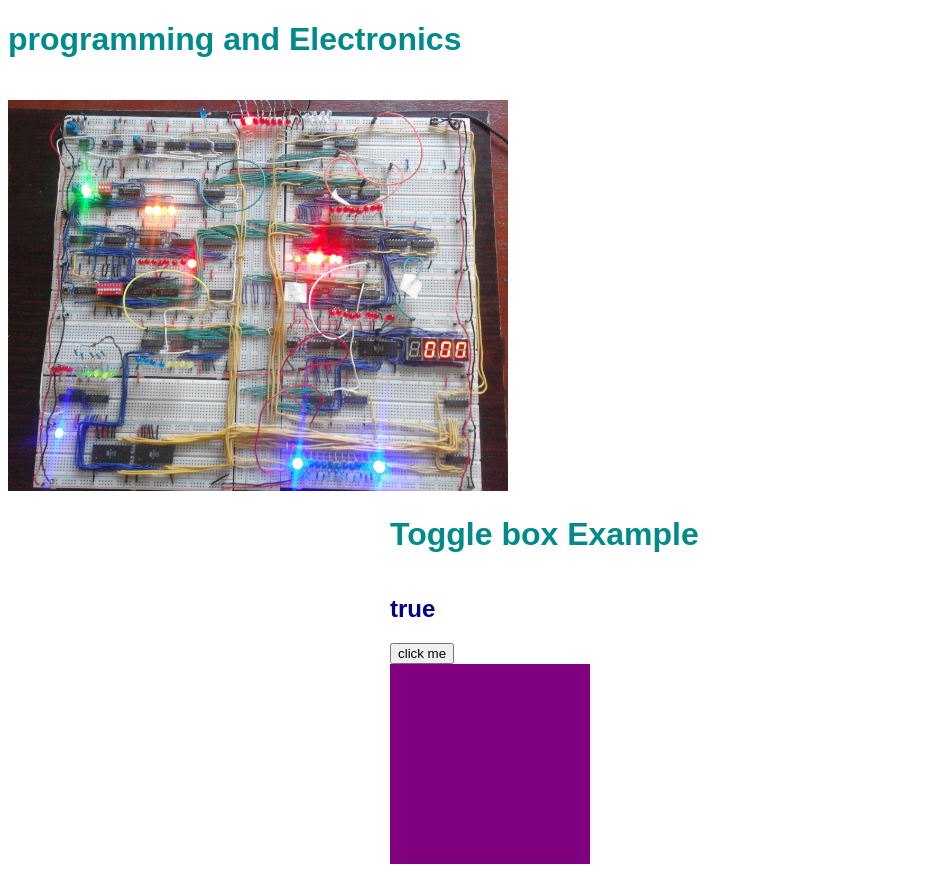
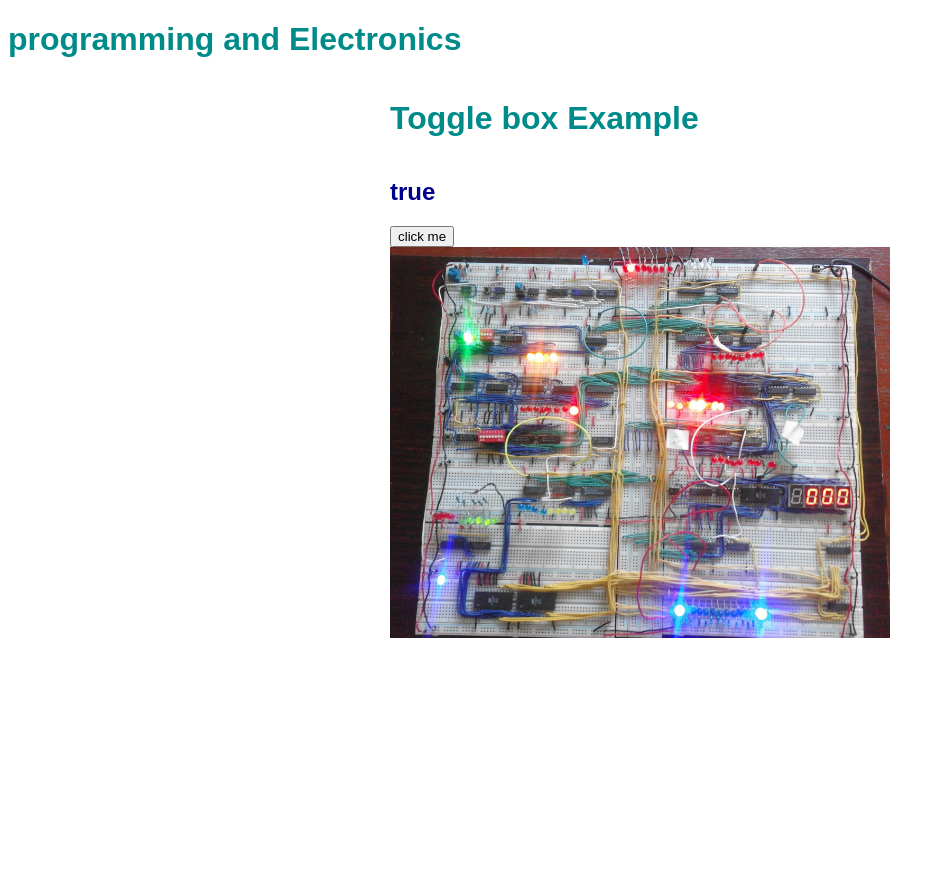
Before and after one commit to hmznaser/hmznaser.github.io, a plain HTML site: page index.html in a window 1280 px wide. Both pictures are taken after a click on the button "click me". Shown: the whole page, without its empty margins (0-945 px from the left). After the commit the page ends 800 px from the top, so only its background shows below. Drawn offline with Linux system fonts and the light colour scheme.

Commit message:
Update index.html

```diff
--- a/index.html
+++ b/index.html
@@ -1,4 +1,3 @@
-
 <!DOCTYPE html>
 <html>
 <head>
@@ -9,15 +8,15 @@
 
   <h1>  programming and Electronics </h1>
 
-
-        <img src="8bit_computer2.jpg" width="500" height="391" alt="8 bit computer">
-		 <div class="content">
+ 	 <div class="content">
 				<h1> Toggle box Example </h1>
 
 					   <h2 id="demo">  ToggleBox </h2>
 						<button onclick="myObject.toggleBox()">click me</button>
-						<div id="box"></div>
+						<div id="box"><img src="8bit_computer2.jpg" width="500" height="391" alt="8 bit computer"></div>
          </div>
+
+
 
 				<script src="./togglebox_object.js"></script>
 </body>
```
